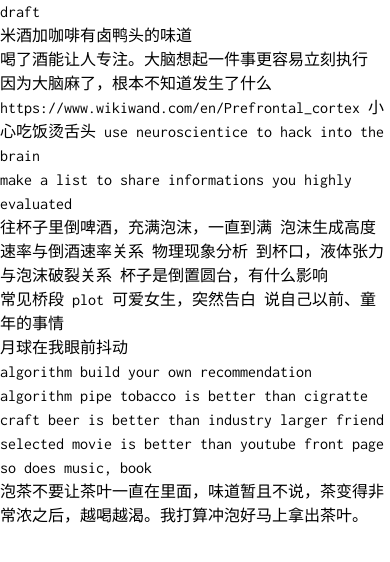
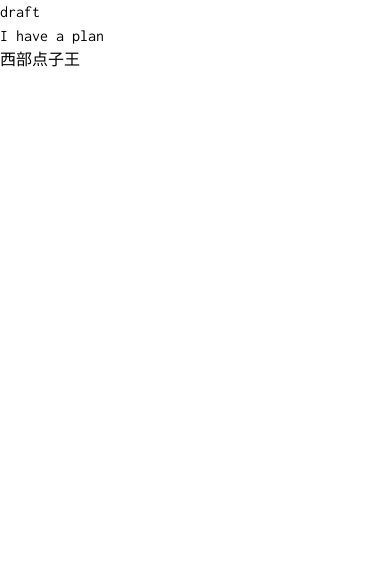
Before and after one commit to Ding-Fan/blog-nextra, a Next.js app: page /draft/draft in a window 390 px wide. Shown: the top 562 px of the page. Built offline with nearby package versions, Linux system fonts and the light colour scheme; a web font is replaced by a local one.

Commit message:
:bug: Webm test

```diff
--- a/pages/collection/application.mdx
+++ b/pages/collection/application.mdx
@@ -1,8 +1,9 @@
 # application
 
-## 世界上最好的 audio editor on Ubuntu
 
-ocenaudio
+- ocenaudio
+
+世界上最好的 audio editor on Ubuntu
 https://www.ocenaudio.com/
 
 记得在 Edit Preferences General 里勾选 Keep a backup copy of original file before overwrite ，否则你的源文件就没啦
@@ -10,14 +11,22 @@ https://www.ocenaudio.com/
 Tenacity 和 audacity 我试了试都没法用，坏东西
 
 
+- said to be an alternative to duolingo
+
 https://www.busuu.com/zh
-said to be an alternative to duolingo
+
+- 🆙 Upscayl - Free and Open Source AI Image Upscaler for Linux, MacOS and Windows built with Linux-First philosophy.
 
 https://github.com/upscayl/upscayl
-🆙 Upscayl - Free and Open Source AI Image Upscaler for Linux, MacOS and Windows built with Linux-First philosophy.
+
+- Multithreaded PNG optimizer written in Rust
 
 https://github.com/shssoichiro/oxipng
-Multithreaded PNG optimizer written in Rust
+
+- rss reader for Linux desktop
 
 https://gitlab.com/news-flash/news_flash_gtk?ref=itsfoss.com
-rss reader for Linux desktop
+
+- best lightweight drawing tool in browser
+
+https://excalidraw.com/
--- a/pages/draft/draft.mdx
+++ b/pages/draft/draft.mdx
@@ -1,32 +1,6 @@
 # draft
 
-米酒加咖啡有卤鸭头的味道
 
-喝了酒能让人专注。大脑想起一件事更容易立刻执行
-因为大脑麻了，根本不知道发生了什么
-https://www.wikiwand.com/en/Prefrontal_cortex
-小心吃饭烫舌头
-use neuroscientice to hack into the brain
+## I have a plan
 
-make a list to share informations you highly evaluated
-
-往杯子里倒啤酒，充满泡沫，一直到满
-泡沫生成高度速率与倒酒速率关系
-物理现象分析
-到杯口，液体张力与泡沫破裂关系
-杯子是倒置圆台，有什么影响
-
-常见桥段 plot
-可爱女生，突然告白
-说自己以前、童年的事情
-
-月球在我眼前抖动
-
-algorithm
-build your own recommendation algorithm
-pipe tobacco is better than cigratte
-craft beer is better than industry larger
-friend selected movie is better than youtube front page
-so does music, book
-
-泡茶不要让茶叶一直在里面，味道暂且不说，茶变得非常浓之后，越喝越渴。我打算冲泡好马上拿出茶叶。
+西部点子王
--- a/pages/draft/i-have-a-plan.mdx
+++ /dev/null
@@ -1,8 +0,0 @@
-# 西部点子王
-
-make a calendar application just like everybody want
-
-make a lyric display website with cool animations
-
-https://developer.android.com/codelabs/build-your-first-android-app#1
-Java 估计必学
--- a/pages/draft/monorepo.mdx
+++ /dev/null
@@ -1,3 +0,0 @@
-# monorepo
-
-just like incubator, I want to make a big monorepo to manage all my repositories, if they are big enough, give them a birth.
--- a/pages/draft/note.mdx
+++ /dev/null
@@ -1 +0,0 @@
-他の人　ほかのひと
--- a/pages/read-integral-of-happiness.mdx
+++ b/pages/read-integral-of-happiness.mdx
@@ -24,11 +24,7 @@ import Caption  from 'components/Caption'
 - 人生只剩下工作的人，才会在工作上倾尽所有。你能够正常下班，是因为你找到了生活的其他部分，而他们没有。用怜悯替代抱怨，对同事及领导报以怜悯之心。
 
 <div className='flex flex-col items-center justify-center'>
-<video className='w-full h-auto md:w-80' loop muted playsinline webkit-playsinline autoplay
-src="videos/ezgif-7-53636bcd6f.mp4"
->
-
-</video>
+<video className='w-full h-auto md:w-80' loop muted playsinline webkit-playsinline autoplay src="videos/ezgif-7-53636bcd6f.webm" ></video>
        <Caption children={"《天下无贼》中找到了生活的其他部分的劫匪"} />
 </div>
 
```
Also changed, not shown: 1 other file (tests, documents, lock files or other folders).
